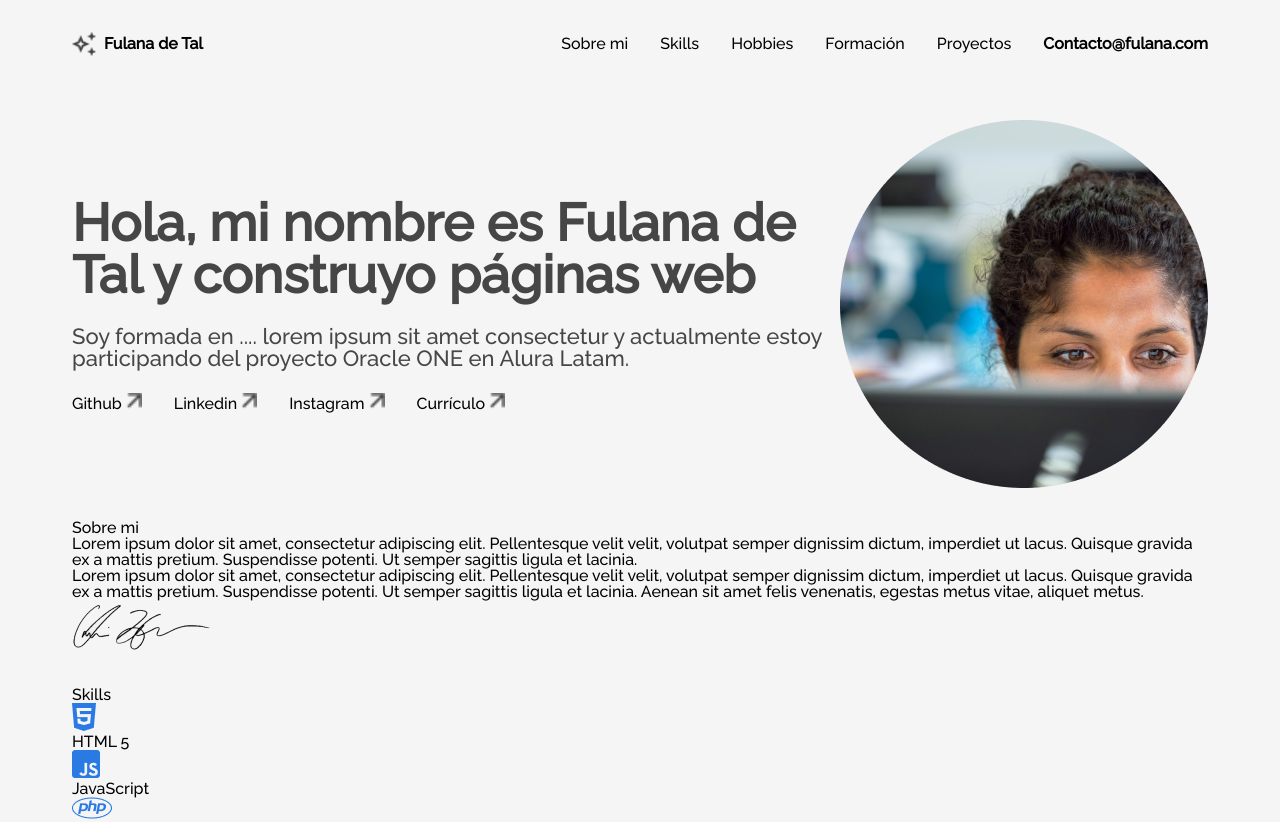
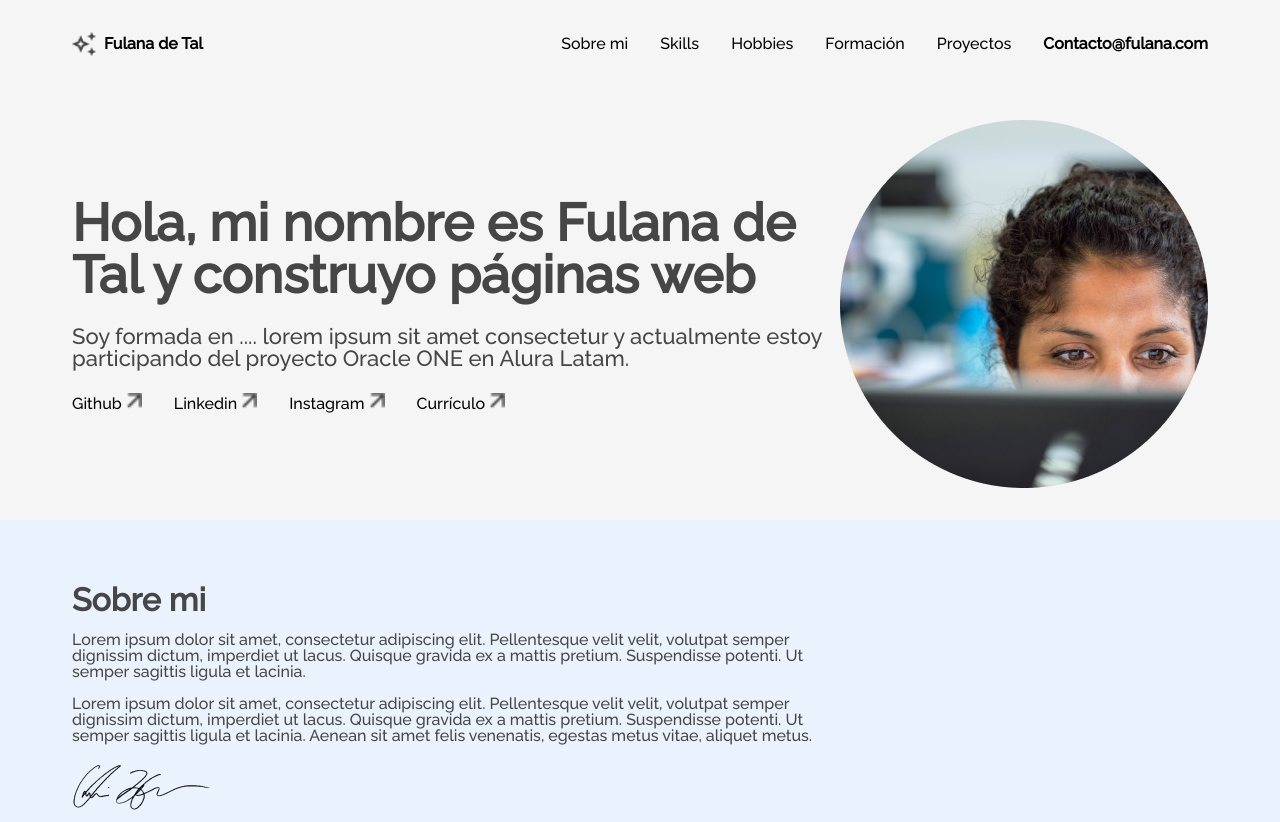
Before and after one commit to qjcodes/frontend-learning, a plain HTML site: page challenge-one-portafolio-latam/index.html in a window 1280 px wide. Shown: the top 822 px of the page. Drawn offline with Linux system fonts and the light colour scheme.

Commit message:
About Complete

```diff
--- a/challenge-one-portafolio-latam/css/style.css
+++ b/challenge-one-portafolio-latam/css/style.css
@@ -42,15 +42,16 @@ Enlace de la documentación oficial!
 https://en.bem.info/methodology/quick-start/*/
 
 .tudo {
-  max-width: 1136px;
   display: flex;
   flex-direction: column;
-  margin: auto;
   gap: 32px;
+  align-items: center; /* Alinea los elementos hijos horizontalmente en el centro */
 }
-/*Sección Menu*/
 
+/* Sección Menu */
 section.menu {
+  width: 100%;
+  max-width: 1136px;
   display: flex;
   align-items: center;
   justify-content: space-between;
@@ -90,6 +91,8 @@ section.title {
 }
 
 .title__div {
+  width: 100%;
+  max-width: 1136px;
   display: flex;
   flex-direction: row-reverse;
   justify-content: space-between;
@@ -138,6 +141,39 @@ section.title {
 /*Sección About*/
 
 section.about {
+  width: 100%;
+  background-color: #eaf2fd;
+  display: flex;
+  padding: 64px 0;
+  justify-content: center;
+  gap: 10px;
+}
+
+.about__container {
+  width: 100%;
+  max-width: 1136px;
+  display: flex;
+  flex-direction: column;
+  gap: 16px;
+}
+
+.about__title {
+  font-size: 32px;
+  font-weight: 700;
+  color: #464646;
+  display: inline;
+}
+
+.about__paragraph {
+  max-width: 751px;
+  font-size: 16px;
+  font-weight: 400;
+  color: #464646;
+}
+
+.about__container img {
+  width: 140px;
+  height: 52px;
 }
 
 /*Sección Hobbies*/
```
Also changed, not shown: challenge-one-portafolio-latam/index.html (+29 -13 lines).
